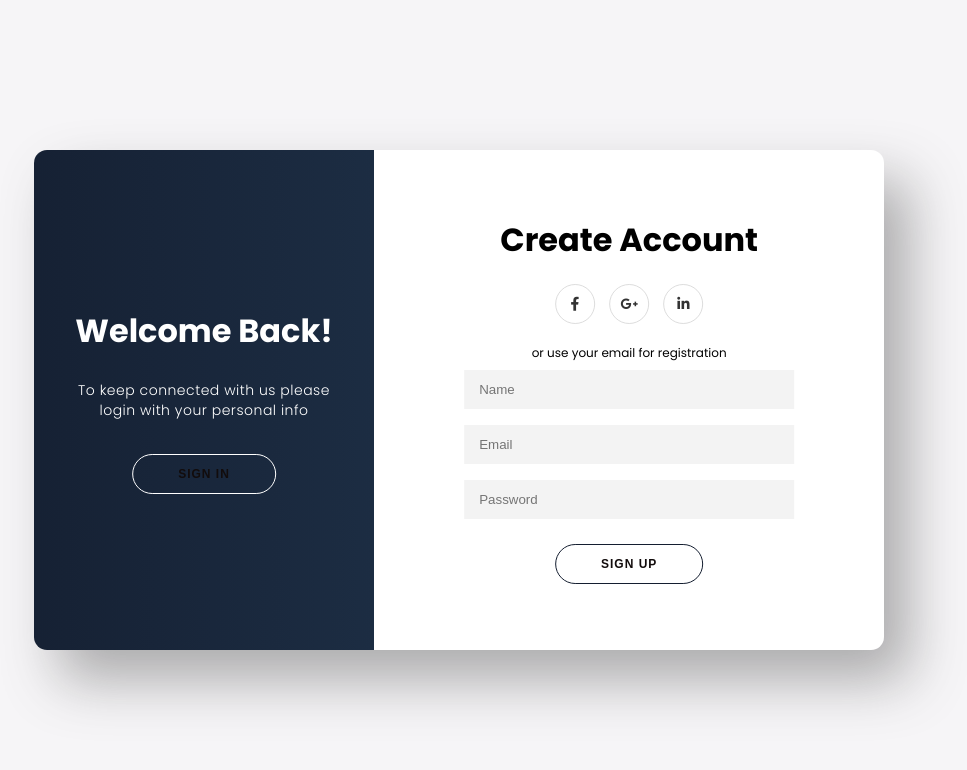
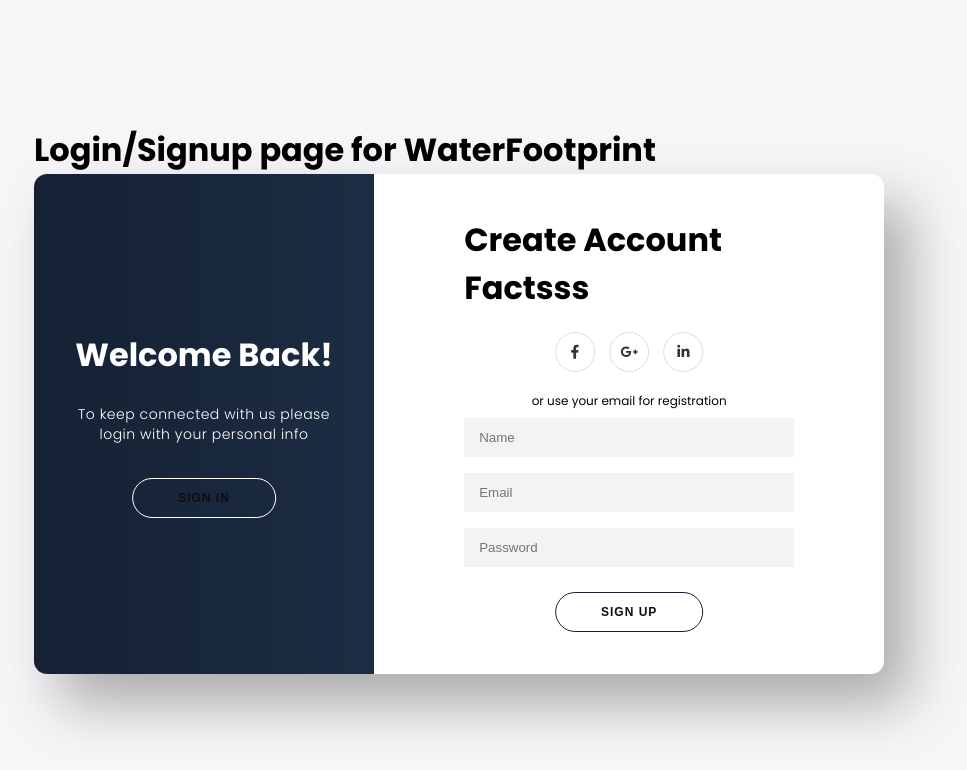
Before and after one commit to raghav161/loginpage, a plain HTML site: page index.html in a window 1280 px wide. Both pictures are taken after a click on the button 895 px from the left and 474 px from the top of the page. Shown: the whole page, without its empty margins (181-1148 px from the left). Drawn offline with Linux system fonts and the light colour scheme.

Commit message:
Update index.html

```diff
--- a/index.html
+++ b/index.html
@@ -11,11 +11,11 @@
     <link rel="stylesheet" href="style.css">
 </head>
 <body>
-
+    <h1>Login/Signup page for WaterFootprint</h1>
     <div class="container" id="container">
         <div class="form-container sign-up-container">
             <form action="#">
-                <h1>Create Account</h1>
+                <h1>Create Account Factsss</h1>
                 <div class="social-container">
                     <a href="#" class="social"><i class="fab fa-facebook-f"></i></a>
                     <a href="#" class="social"><i class="fab fa-google-plus-g"></i></a>
```
